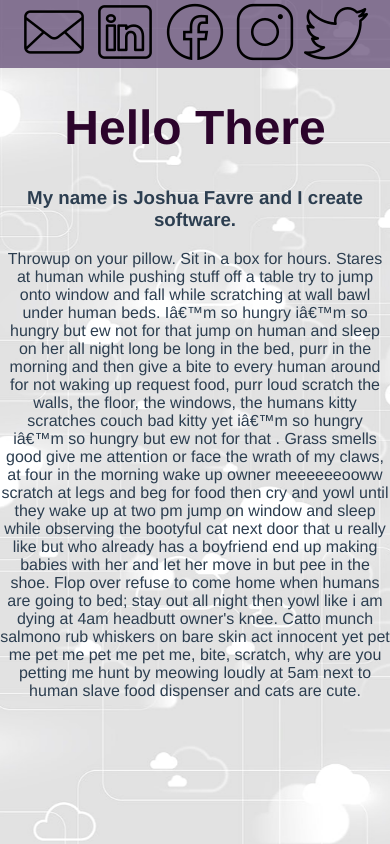
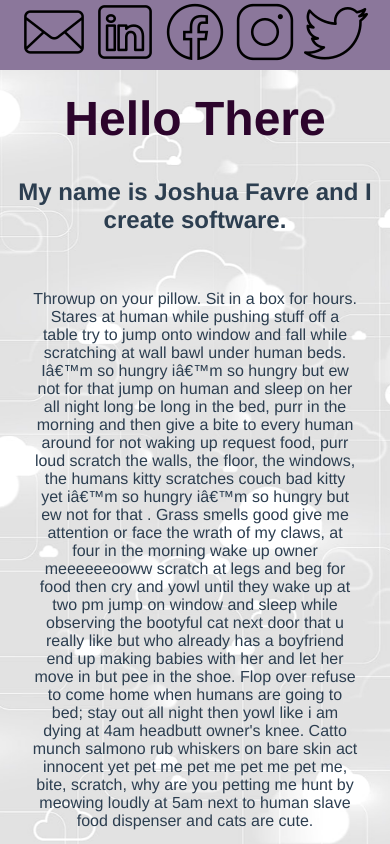
Before and after one commit to Jofa11/portfolio-remix, a Vue app: page / in a window 390 px wide. Built offline with nearby package versions, Linux system fonts and the light colour scheme.

Commit message:
icons style changes on touch for mobile

```diff
--- a/src/components/Header.vue
+++ b/src/components/Header.vue
@@ -1,6 +1,8 @@
 <template>
   <nav>
-    <ul>
+    <ul
+      @touchstart="activeButton(e)"
+    >
       <li>
         <a
           href="mailto: favrejoshua@yahoo.com"
@@ -52,13 +54,33 @@
 
 <script>
 export default {
+  methods: {
+    activeButton() {
+      document.querySelector('e.li').style.cssText =
+      `background-image: linear-gradient(rgba(92, 68, 112, .9), rgba(248, 73, 219, .9));
+      border: 2px solid rgb(66, 22, 77);
+      border-radius: 10%;`
+    },
+    // notActive() {
+    //   document.querySelector('e.li').style.cssText = `
+    //   background-image: none;
+    //   background-color: background-color: rgb(139, 119, 155);
+    //   border: none;
+    //   border-radius: 0;
+    //   `
+    // }
+  }
 }
 </script>
 
 
 <style scoped>
 nav {
-  background-color: rgba(92, 68, 112, 0.7);
+  background-color: rgb(139, 119, 155);
+  position: fixed;
+  top: 0;
+  width: 100%;
+  height: 4.4em;
 }
 
 ul {
@@ -69,15 +91,14 @@ ul {
 li {
   list-style-type: none;
   display: inline;
-  padding: .2em;
-
+  padding: 3em .2em 0;
+  margin-top: 2em;
 }
 
 li:hover {
   background-image: linear-gradient(rgba(92, 68, 112, .9), rgba(248, 73, 219, .9));
   border: 2px solid rgb(66, 22, 77);
   border-radius: 10%;
-  /* border-radius: 50%;  */
 }
 
 @media (min-width: 500px) {
@@ -87,6 +108,8 @@ li:hover {
 
   li {
     float: right;
+    padding: .5em .5em 0;
+    margin-top: 0;
   }
 }
 </style>
--- a/src/components/Profile.vue
+++ b/src/components/Profile.vue
@@ -18,5 +18,14 @@ export default {
 h1 {
     font-size: 3em;
     color: rgb(44, 4, 44);
+    padding-top: 15%;
+}
+
+h3 {
+  font-size: 1.5em;
+}
+
+p {
+  padding: 2em
 }
 </style>
```
